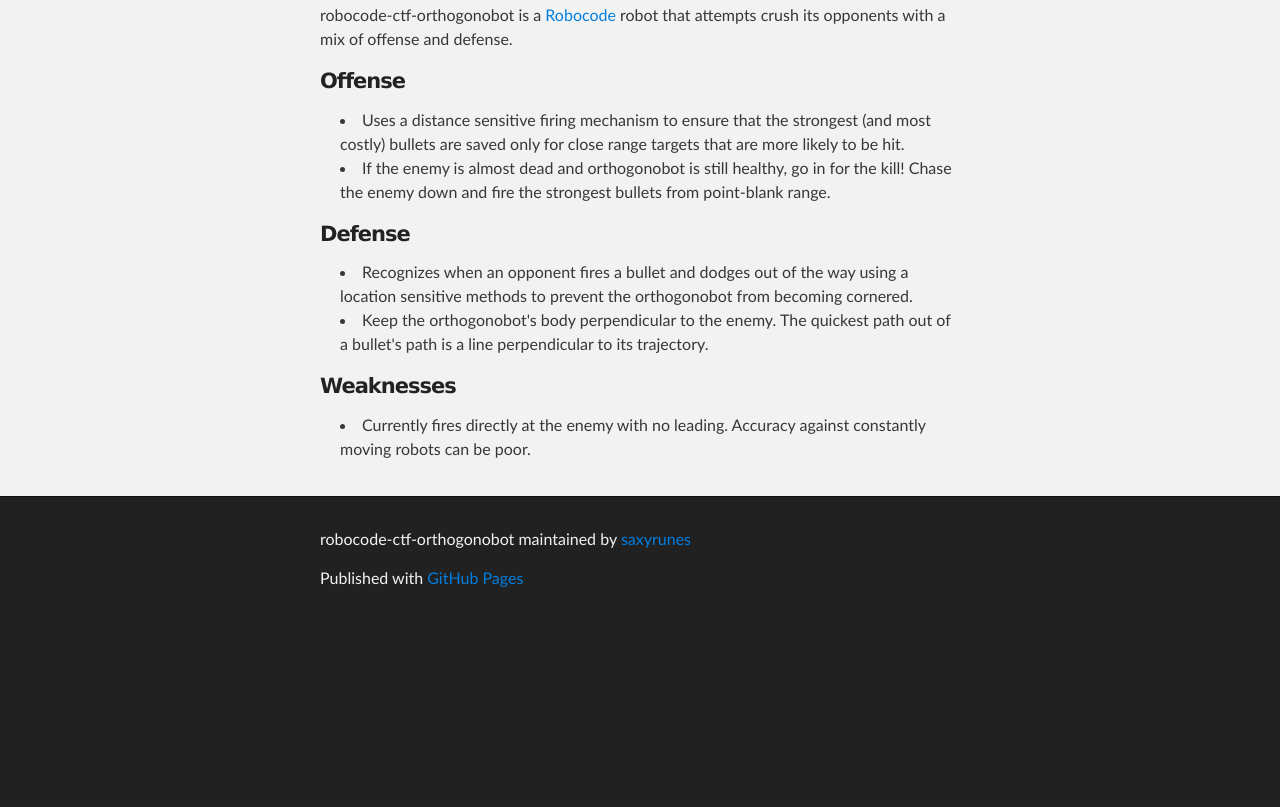
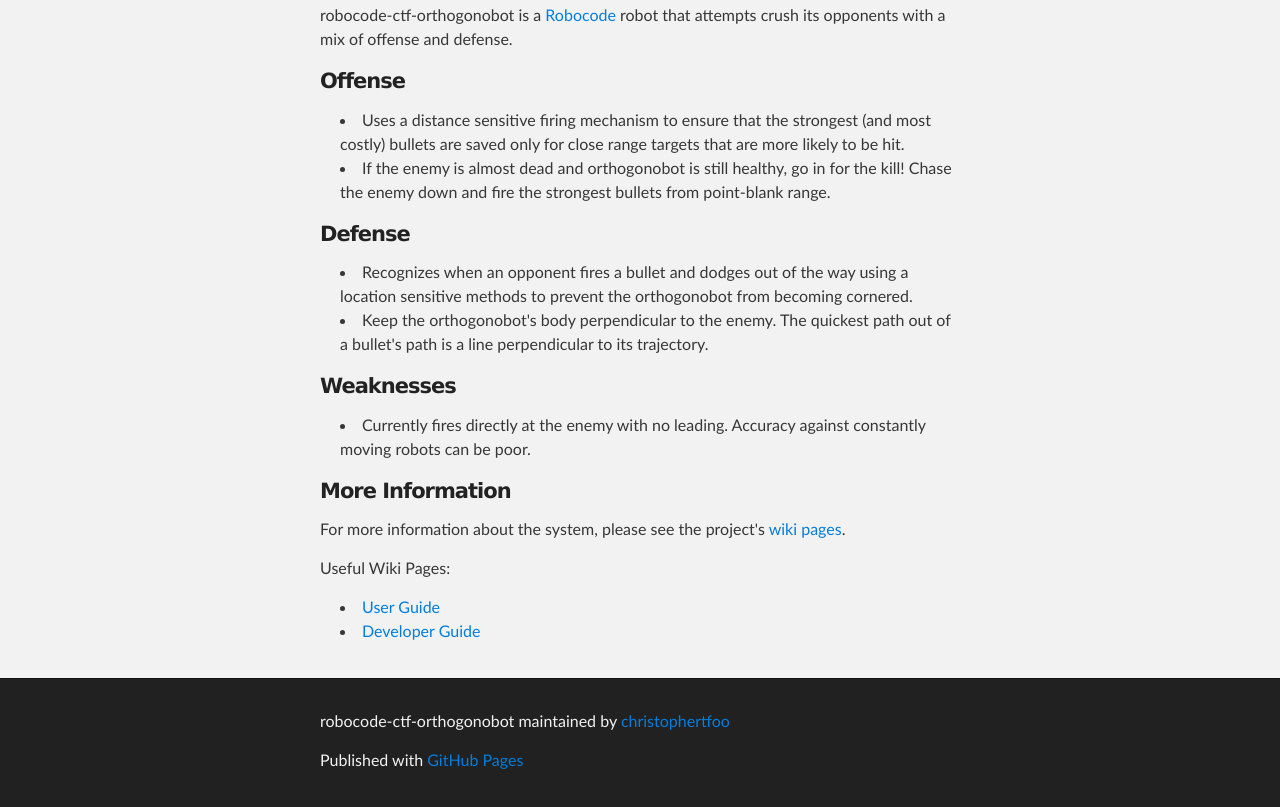
Before and after one commit to christophertfoo/robocode-ctf-orthogonobot, a plain HTML site: page index.html in a window 1280 px wide. Shown: the part 872-1679 px from the top of the page. Before the commit the page ends 1497 px from the top, so only its background shows below. Drawn offline with Linux system fonts and the light colour scheme.

Commit message:
Create gh-pages branch via GitHub

```diff
--- a/index.html
+++ b/index.html
@@ -16,14 +16,14 @@
     <!-- HEADER -->
     <div id="header_wrap" class="outer">
         <header class="inner">
-          <a id="forkme_banner" href="https://github.com/saxyrunes/robocode-ctf-orthogonobot">View on GitHub</a>
+          <a id="forkme_banner" href="https://github.com/christophertfoo/robocode-ctf-orthogonobot">View on GitHub</a>
 
           <h1 id="project_title">robocode-ctf-orthogonobot</h1>
           <h2 id="project_tagline">A competitive Robocode robot.</h2>
 
             <section id="downloads">
-              <a class="zip_download_link" href="https://github.com/saxyrunes/robocode-ctf-orthogonobot/zipball/master">Download this project as a .zip file</a>
-              <a class="tar_download_link" href="https://github.com/saxyrunes/robocode-ctf-orthogonobot/tarball/master">Download this project as a tar.gz file</a>
+              <a class="zip_download_link" href="https://github.com/christophertfoo/robocode-ctf-orthogonobot/zipball/master">Download this project as a .zip file</a>
+              <a class="tar_download_link" href="https://github.com/christophertfoo/robocode-ctf-orthogonobot/tarball/master">Download this project as a tar.gz file</a>
             </section>
         </header>
     </div>
@@ -33,7 +33,7 @@
       <section id="main_content" class="inner">
         <h3>Welcome to the robocode-ctf-orthogonobot project.</h3>
 
-<p><img src="https://raw.github.com/saxyrunes/robocode-ctf-orthogonobot/gh-pages/images/Orthogonobot.png" alt="Enemy go BOOM!"></p>
+<p><img src="https://raw.github.com/christophertfoo/robocode-ctf-orthogonobot/gh-pages/images/Orthogonobot.png" alt="Enemy go BOOM!"></p>
 
 <p>robocode-ctf-orthogonobot is a <a href="http://robocode.sourceforge.net/">Robocode</a> robot that attempts crush its opponents with a mix of offense and defense.</p>
 
@@ -51,6 +51,15 @@
 
 <ul>
 <li>Currently fires directly at the enemy with no leading.  Accuracy against constantly moving robots can be poor.</li>
+</ul><h4>More Information</h4>
+
+<p>For more information about the system, please see the project's <a href="https://github.com/christophertfoo/robocode-ctf-orthogonobot/wiki">wiki pages</a>.</p>
+
+<p>Useful Wiki Pages:</p>
+
+<ul>
+<li><a href="https://github.com/christophertfoo/robocode-ctf-orthogonobot/wiki/User-Guide">User Guide</a></li>
+<li><a href="https://github.com/christophertfoo/robocode-ctf-orthogonobot/wiki/Developer-Guide">Developer Guide</a></li>
 </ul>
       </section>
     </div>
@@ -58,7 +67,7 @@
     <!-- FOOTER  -->
     <div id="footer_wrap" class="outer">
       <footer class="inner">
-        <p class="copyright">robocode-ctf-orthogonobot maintained by <a href="https://github.com/saxyrunes">saxyrunes</a></p>
+        <p class="copyright">robocode-ctf-orthogonobot maintained by <a href="https://github.com/christophertfoo">christophertfoo</a></p>
         <p>Published with <a href="http://pages.github.com">GitHub Pages</a></p>
       </footer>
     </div>
```
Also changed, not shown: params.json (+1 -1 lines).
